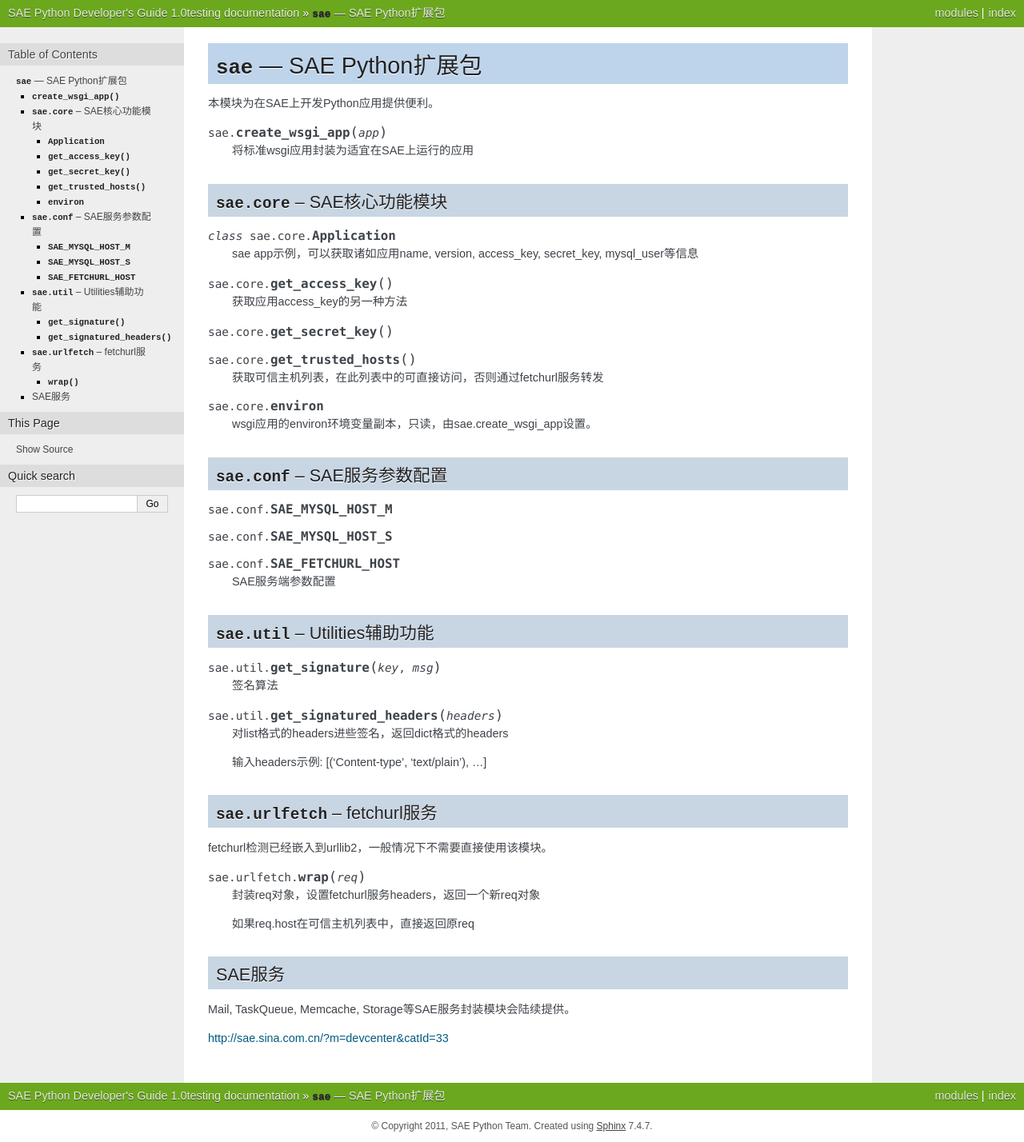
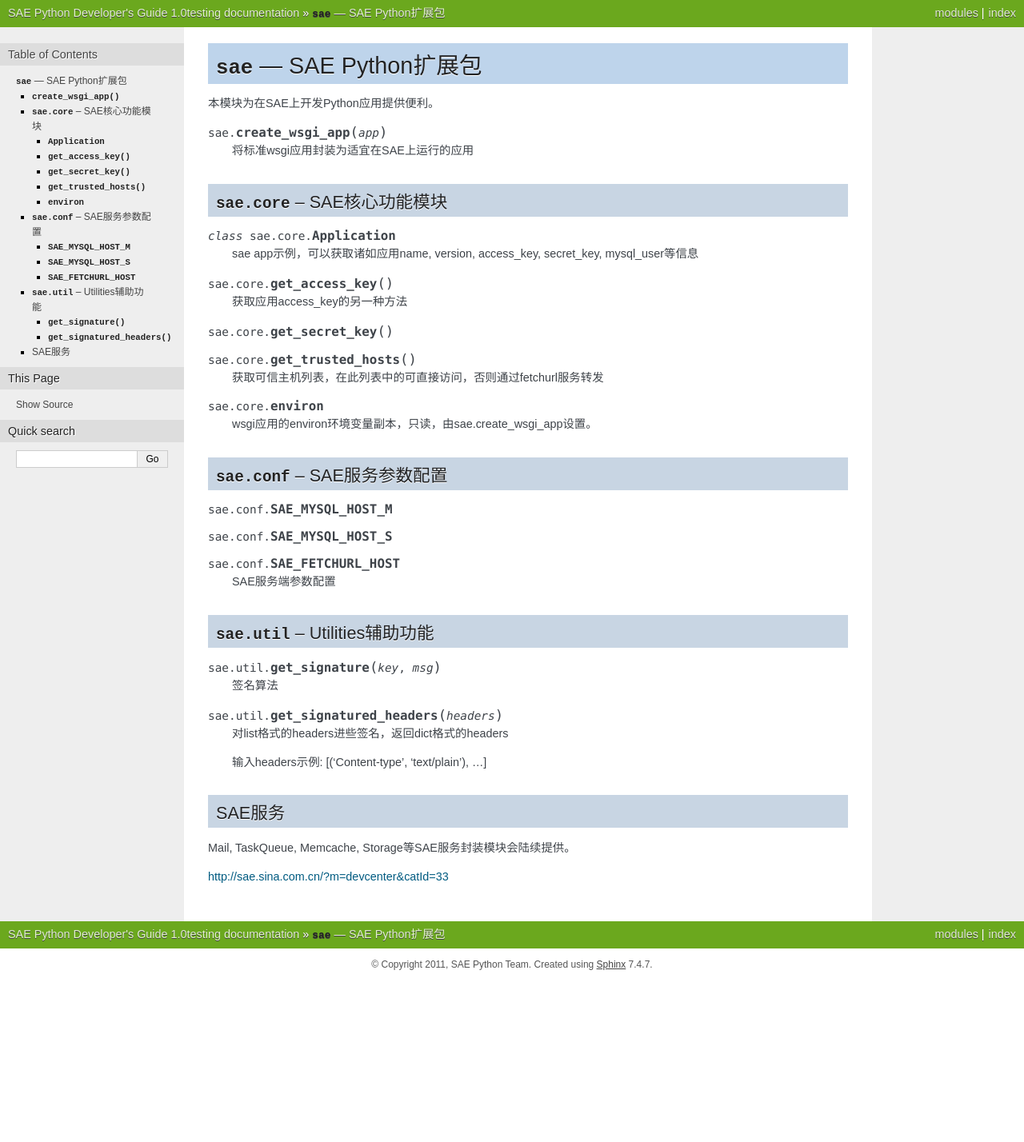
Before and after one commit to sinacloud/sae-python-dev-guide, a Sphinx documentation site: the page built from docs/sae.rst, in a window 1280 px wide. Shown: the whole page at 80% size. Built offline with Sphinx 7.4.7, drawn with Linux system fonts in a browser that asks for light colours; after the commit the page ends 1226 px from its top, so only the background shows below that.

Commit message:
Update fetchurl service document

```diff
--- a/docs/runtime.rst
+++ b/docs/runtime.rst
@@ -81,7 +81,6 @@ Python限制
 * 进程，线程操作受限
 * 除临时文件，应用自身所在目录外，不可访问本地文件系统。本地文件系统不可写入。
 * 不能动态加载C扩展，即.so，.dll等格式的模块不能使用
-* urllib不能访问外网，请使用urllib2
 
 文件系统
 --------------
--- a/docs/sae.rst
+++ b/docs/sae.rst
@@ -72,21 +72,6 @@
    输入headers示例:  [('Content-type', 'text/plain'), ...]
 
 
-:mod:`sae.urlfetch` -- fetchurl服务
--------------------------------------------------
-
-.. module:: sae.urlfetch
-   :synopsis:
-
-fetchurl检测已经嵌入到urllib2，一般情况下不需要直接使用该模块。
-
-.. function:: wrap(req)
-
-   封装req对象，设置fetchurl服务headers，返回一个新req对象
-
-   如果req.host在可信主机列表中，直接返回原req
-
-
 SAE服务
 ------------------
 Mail, TaskQueue, Memcache, Storage等SAE服务封装模块会陆续提供。
--- a/docs/service.rst
+++ b/docs/service.rst
@@ -5,9 +5,8 @@
 
 访问互联网
 -------------
-目前仅支持通过urllib2模块，urllib2.urlopen访问网络资源，其他如httplib,
-urllib没有开放网络权限。故其他网络服务客户端封装，只能使用urllib2模块。
 
+直接使用urllib, urllib2或者httplib模块访问网络资源即可。
 
 MySQL
 ------------
```
